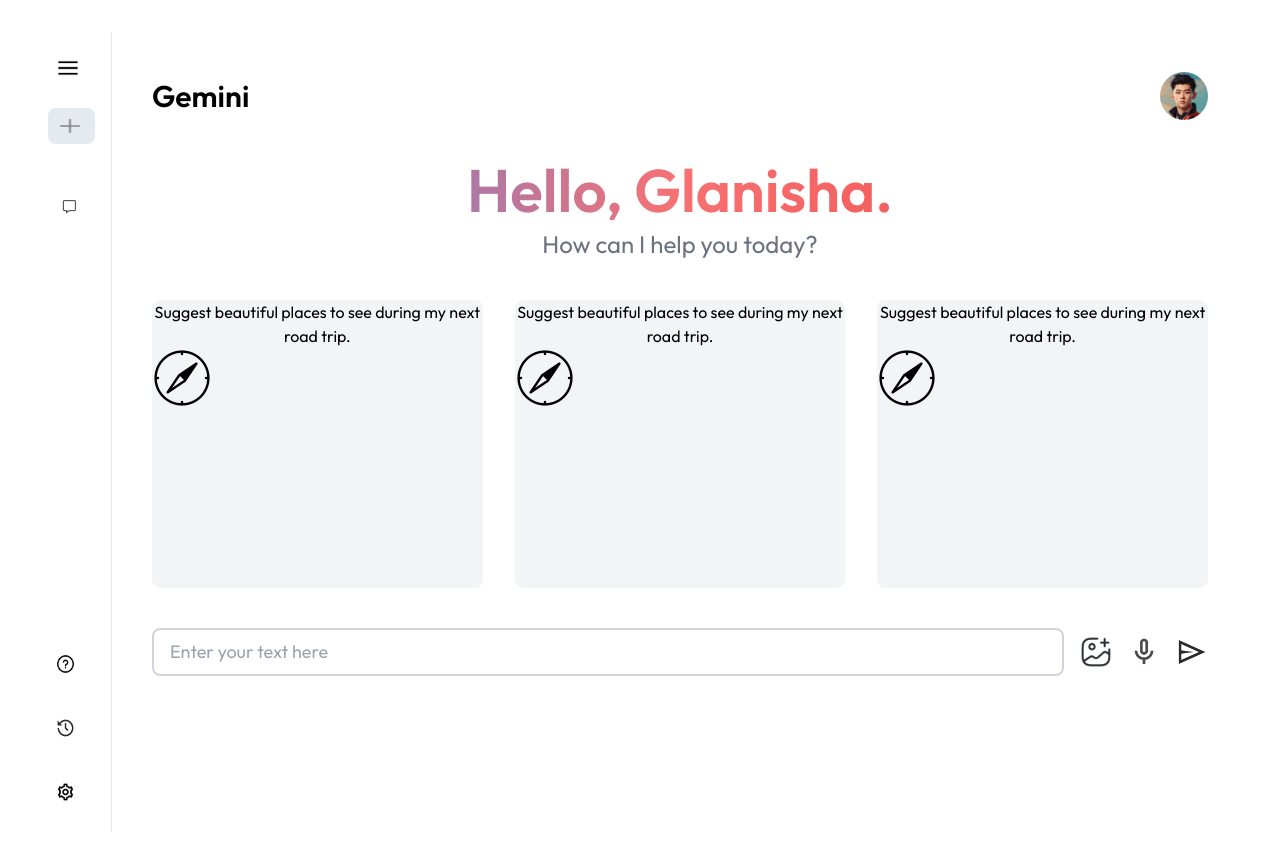
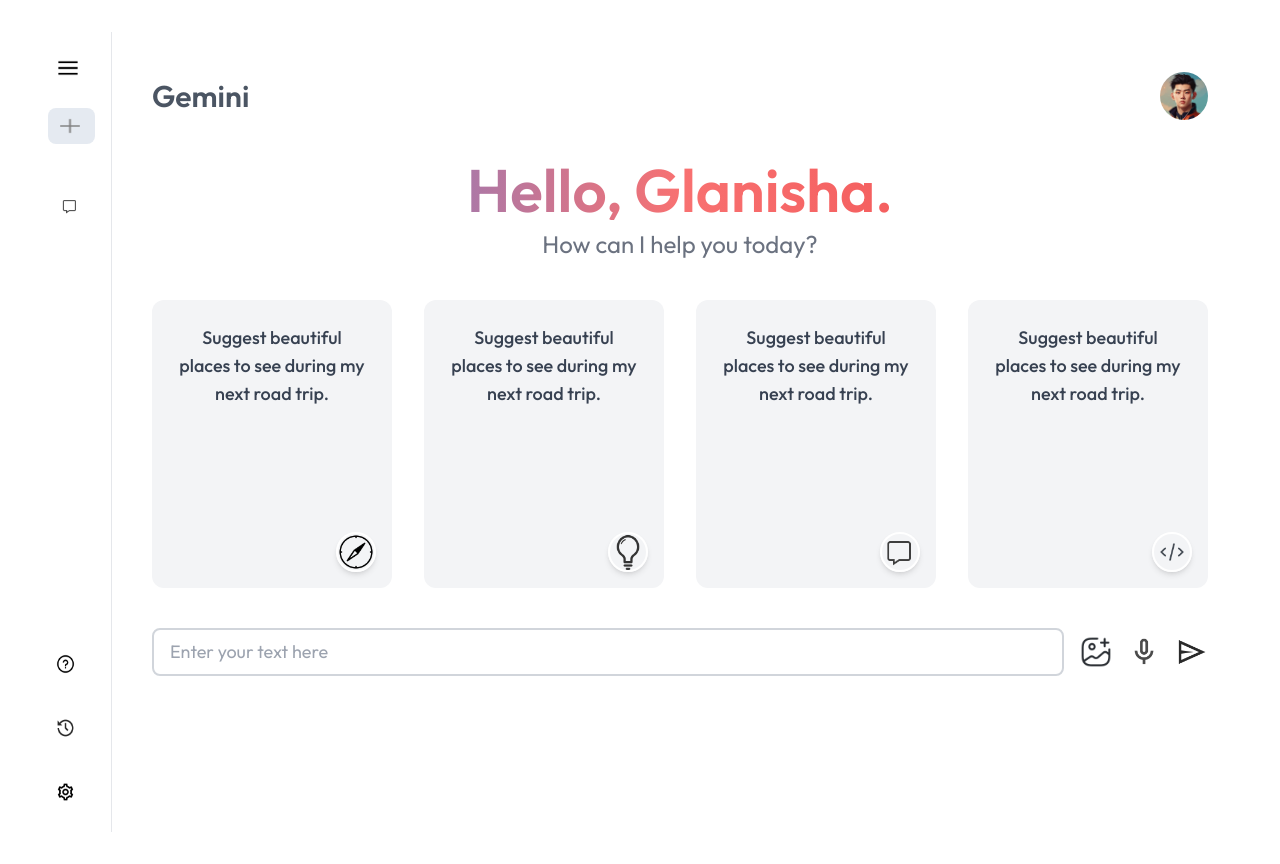
Before and after one commit to Glanisha/Gemini-Clone, a React (Vite) app: page / in a window 1280 px wide. Built offline with nearby package versions, Linux system fonts and the light colour scheme.

Commit message:
Semi Polished UI

```diff
--- a/src/components/Card.jsx
+++ b/src/components/Card.jsx
@@ -1,13 +1,20 @@
-import React from 'react'
-import { assets } from '../assets/gemini-clone-assets/assets/assets'
+import React from "react";
+import { assets } from "../assets/gemini-clone-assets/assets/assets";
 
 const Card = (props) => {
   return (
-    <div className='h-72 bg-gray-100 rounded-lg'>
-      <p>{props.text}</p>
-      <img src={props.img} alt="" />
+    <div className="relative h-72 bg-gray-100 rounded-xl p-6 flex flex-col justify-between">
+      <p className="text-lg font-medium text-gray-700">{props.text}</p>
+
+      <div className="absolute bottom-4 right-4">
+        <img
+          src={props.img}
+          alt="Card Icon"
+          className="w-10 h-10 rounded-full border-2 border-white shadow-md"
+        />
+      </div>
     </div>
-  )
-}
+  );
+};
 
-export default Card
+export default Card;
--- a/src/components/Main.jsx
+++ b/src/components/Main.jsx
@@ -1,44 +1,69 @@
-import React from 'react'
-import { assets } from '../assets/gemini-clone-assets/assets/assets'
-import Card from './Card'
+import React from "react";
+import { assets } from "../assets/gemini-clone-assets/assets/assets";
+import Card from "./Card";
 
 const Main = () => {
   return (
-    <div className='m-10 w-full h-full font-outfit flex flex-col'>
-      {/* Header Section */}
-      <div className='flex justify-between items-center'>
-        <p className='text-3xl font-bold'>Gemini</p>
-        <img src={assets.user_icon} alt="User Icon" className='w-12 h-12 rounded-full' />
+    <div className="m-10 w-full h-full font-outfit flex flex-col">
+      <div className="flex justify-between items-center">
+        <p className="text-3xl font-semibold text-gray-600">Gemini</p>
+        <img
+          src={assets.user_icon}
+          alt="User Icon"
+          className="w-12 h-12 rounded-full"
+        />
       </div>
 
-      {/* Greeting Section */}
-      <div className='mt-10'>
-        <p className='text-6xl font-bold text-transparent bg-clip-text bg-gradient-to-r from-blue-500 via-red-400 to-red-500'>
+      <div className="mt-10">
+        <p className="text-6xl font-bold text-transparent bg-clip-text bg-gradient-to-r from-blue-500 via-red-400 to-red-500">
           Hello, Glanisha.
         </p>
-        <p className='text-2xl text-gray-500 mt-2'>How can I help you today?</p>
+        <p className="text-2xl text-gray-500 mt-2">How can I help you today?</p>
       </div>
 
-      {/* Cards Section */}
-      <div className='mt-10 grid grid-cols-1 sm:grid-cols-2 lg:grid-cols-3 gap-8'>
-        <Card text="Suggest beautiful places to see during my next road trip." img={assets.compass_icon} />
-        <Card text="Suggest beautiful places to see during my next road trip." img={assets.compass_icon} />
-        <Card text="Suggest beautiful places to see during my next road trip." img={assets.compass_icon} />
+      <div className="mt-10 grid grid-cols-1 sm:grid-cols-2 md:grid-cols-3 lg:grid-cols-4 gap-8">
+        <Card
+          text="Suggest beautiful places to see during my next road trip."
+          img={assets.compass_icon}
+        />
+        <Card
+          text="Suggest beautiful places to see during my next road trip."
+          img={assets.bulb_icon}
+        />
+        <Card
+          text="Suggest beautiful places to see during my next road trip."
+          img={assets.message_icon}
+        />
+        <Card
+          text="Suggest beautiful places to see during my next road trip."
+          img={assets.code_icon}
+        />
       </div>
 
-      {/* Input Section */}
-      <div className='mt-10 flex items-center space-x-4'>
+      <div className="mt-10 flex items-center space-x-4">
         <input
           type="text"
-          placeholder='Enter your text here'
-          className='w-full px-4 py-2 text-lg rounded-lg border-2 border-gray-300 focus:outline-none focus:ring-2 focus:ring-blue-500'
+          placeholder="Enter your text here"
+          className="w-full px-4 py-2 text-lg rounded-lg border-2 border-gray-300 focus:outline-none focus:ring-2 focus:ring-blue-500"
         />
-        <img src={assets.gallery_icon} alt="Gallery Icon" className='w-8 h-8 cursor-pointer' />
-        <img src={assets.mic_icon} alt="Mic Icon" className='w-8 h-8 cursor-pointer' />
-        <img src={assets.send_icon} alt="Send Icon" className='w-8 h-8 cursor-pointer' />
+        <img
+          src={assets.gallery_icon}
+          alt="Gallery Icon"
+          className="w-8 h-8 cursor-pointer"
+        />
+        <img
+          src={assets.mic_icon}
+          alt="Mic Icon"
+          className="w-8 h-8 cursor-pointer"
+        />
+        <img
+          src={assets.send_icon}
+          alt="Send Icon"
+          className="w-8 h-8 cursor-pointer"
+        />
       </div>
     </div>
-  )
-}
+  );
+};
 
-export default Main
+export default Main;
```
